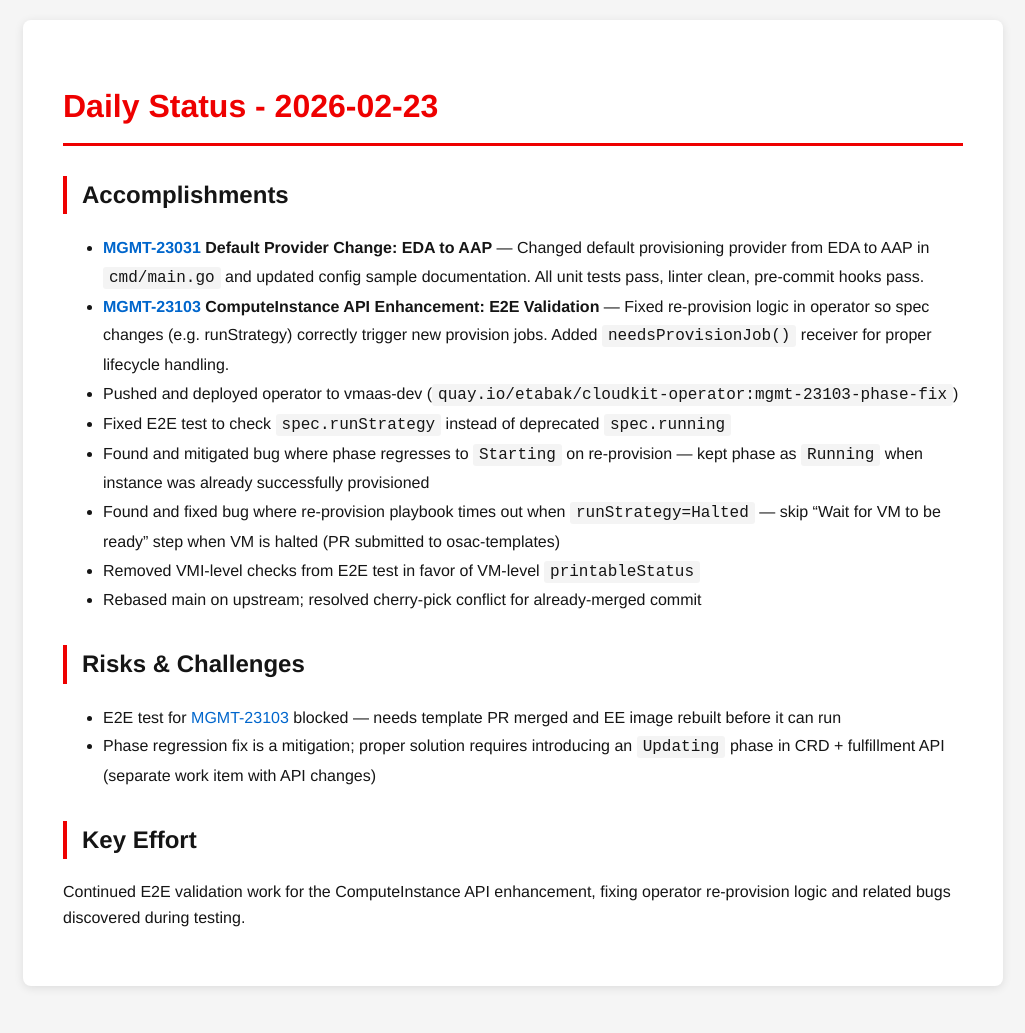
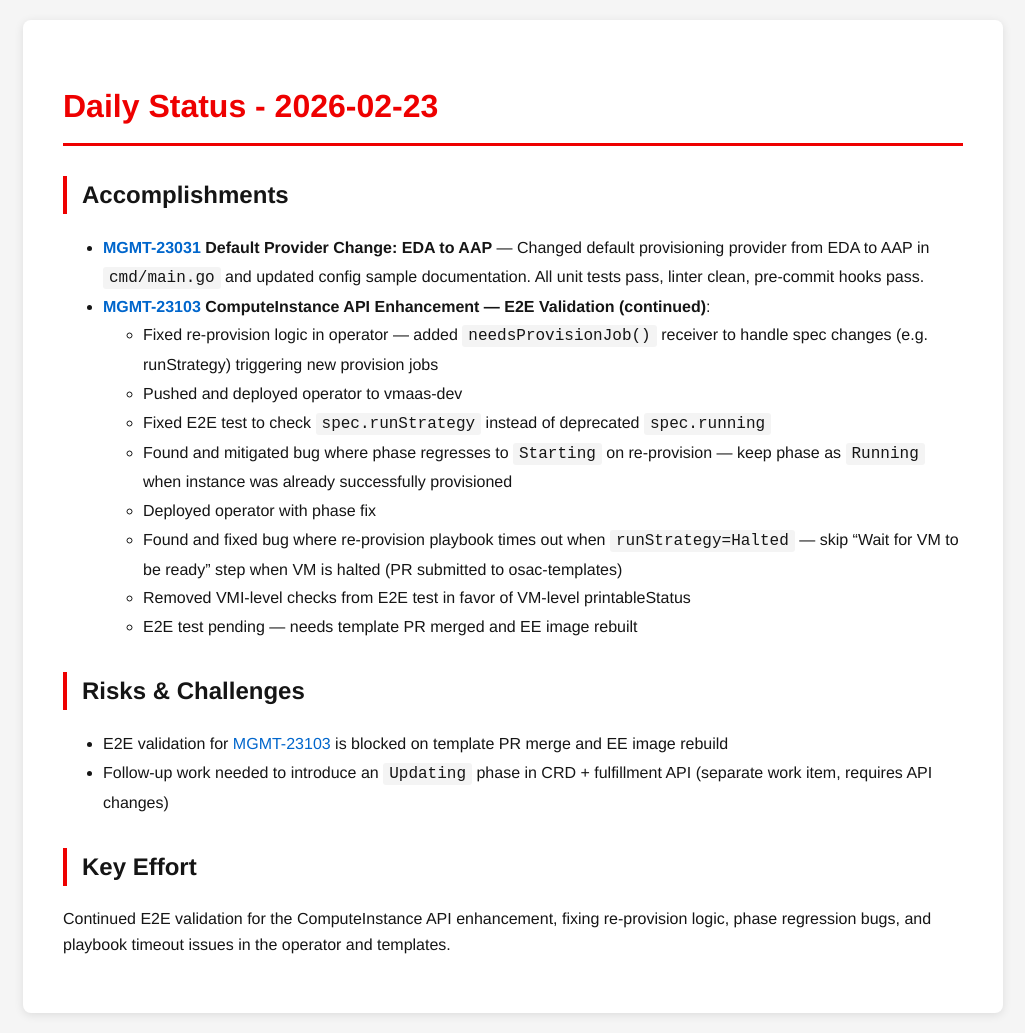
Before and after one commit to tzvatot/daily-status, a Jekyll site: the page built from 2026-02-23.md, in a window 1280 px wide. Shown: the whole page, without its empty margins (127-1152 px from the left). Built offline with Jekyll 4.4.1, drawn with Linux system fonts in a browser that asks for light colours; before the commit the page ends 1006 px from its top, so only the background shows below that.

Commit message:
Daily status update - 2026-02-23

```diff
--- a/2026-02-23.md
+++ b/2026-02-23.md
@@ -9,19 +9,21 @@ date: 2026-02-23
 ## Accomplishments
 
 - **[MGMT-23031](https://issues.redhat.com/browse/MGMT-23031) Default Provider Change: EDA to AAP** — Changed default provisioning provider from EDA to AAP in `cmd/main.go` and updated config sample documentation. All unit tests pass, linter clean, pre-commit hooks pass.
-- **[MGMT-23103](https://issues.redhat.com/browse/MGMT-23103) ComputeInstance API Enhancement: E2E Validation** — Fixed re-provision logic in operator so spec changes (e.g. runStrategy) correctly trigger new provision jobs. Added `needsProvisionJob()` receiver for proper lifecycle handling.
-- Pushed and deployed operator to vmaas-dev (`quay.io/etabak/cloudkit-operator:mgmt-23103-phase-fix`)
-- Fixed E2E test to check `spec.runStrategy` instead of deprecated `spec.running`
-- Found and mitigated bug where phase regresses to `Starting` on re-provision — kept phase as `Running` when instance was already successfully provisioned
-- Found and fixed bug where re-provision playbook times out when `runStrategy=Halted` — skip "Wait for VM to be ready" step when VM is halted (PR submitted to osac-templates)
-- Removed VMI-level checks from E2E test in favor of VM-level `printableStatus`
-- Rebased main on upstream; resolved cherry-pick conflict for already-merged commit
+- **[MGMT-23103](https://issues.redhat.com/browse/MGMT-23103) ComputeInstance API Enhancement — E2E Validation (continued)**:
+  - Fixed re-provision logic in operator — added `needsProvisionJob()` receiver to handle spec changes (e.g. runStrategy) triggering new provision jobs
+  - Pushed and deployed operator to vmaas-dev
+  - Fixed E2E test to check `spec.runStrategy` instead of deprecated `spec.running`
+  - Found and mitigated bug where phase regresses to `Starting` on re-provision — keep phase as `Running` when instance was already successfully provisioned
+  - Deployed operator with phase fix
+  - Found and fixed bug where re-provision playbook times out when `runStrategy=Halted` — skip "Wait for VM to be ready" step when VM is halted (PR submitted to osac-templates)
+  - Removed VMI-level checks from E2E test in favor of VM-level printableStatus
+  - E2E test pending — needs template PR merged and EE image rebuilt
 
 ## Risks & Challenges
 
-- E2E test for [MGMT-23103](https://issues.redhat.com/browse/MGMT-23103) blocked — needs template PR merged and EE image rebuilt before it can run
-- Phase regression fix is a mitigation; proper solution requires introducing an `Updating` phase in CRD + fulfillment API (separate work item with API changes)
+- E2E validation for [MGMT-23103](https://issues.redhat.com/browse/MGMT-23103) is blocked on template PR merge and EE image rebuild
+- Follow-up work needed to introduce an `Updating` phase in CRD + fulfillment API (separate work item, requires API changes)
 
 ## Key Effort
 
-Continued E2E validation work for the ComputeInstance API enhancement, fixing operator re-provision logic and related bugs discovered during testing.
+Continued E2E validation for the ComputeInstance API enhancement, fixing re-provision logic, phase regression bugs, and playbook timeout issues in the operator and templates.
```
